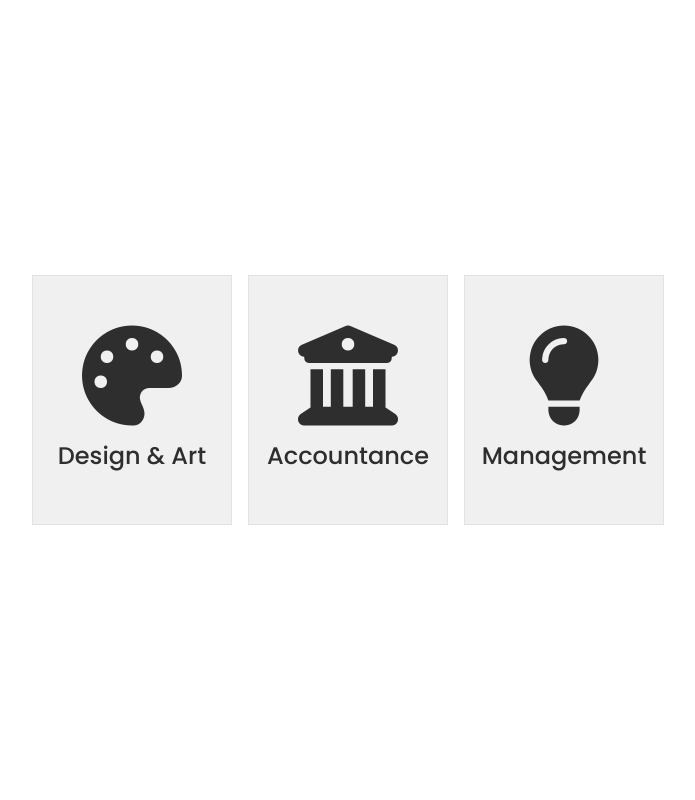
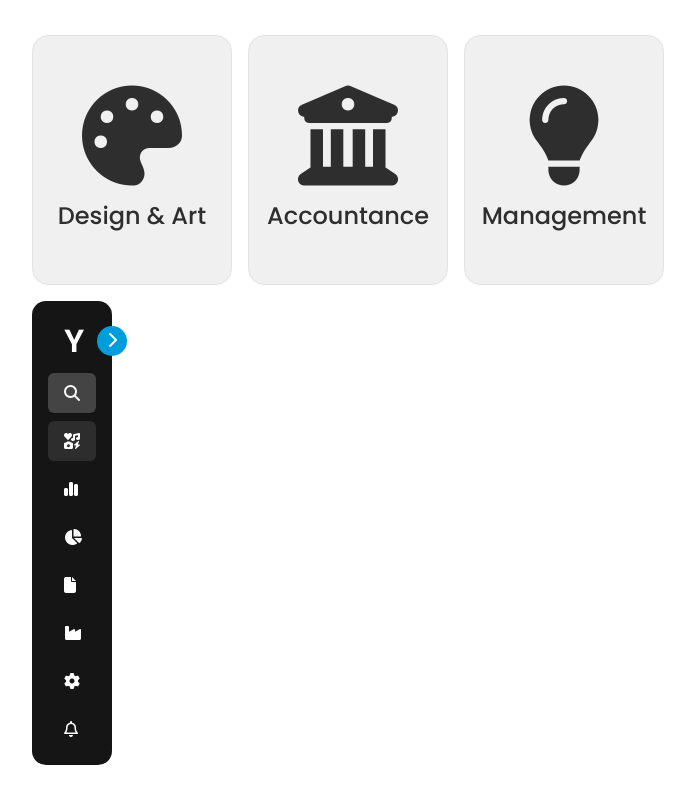
Before and after one commit to yasiralakus/card-animation, a React (Vite) app: page / in a window 1280 px wide. Shown: the whole page, without its empty margins (292-987 px from the left). Built offline with nearby package versions, Linux system fonts and the light colour scheme.

Commit message:
stil 02 eklendi

```diff
--- a/src/App.jsx
+++ b/src/App.jsx
@@ -1,9 +1,15 @@
+import { useState } from "react"
+
 export default function App() {
+
+    const [animation2, setAnimation2] = useState(false);
 
     return (
         <div className="full-page">
 
             <div className="container">
+
+                <div className="animation-01">
 
                         <div className="card">
 
@@ -37,6 +43,55 @@ export default function App() {
 
                 </div>
 
+                <div className="animation-02" style={animation2 === true ? {width: '300px'} : {}}>
+
+                    <button onClick={() => (animation2 === true ? setAnimation2(false) : setAnimation2(true))}>{animation2 === true ? <i class="fa-solid fa-chevron-left"></i> : <i class="fa-solid fa-chevron-right"></i>}</button>
+
+                    <header>
+                        <h1>Y</h1>
+                        <p style={animation2 === true ? {display: 'inline'} : {}}>./yasiralakus</p>
+                    </header>
+
+                    <div className="search-input">
+                        <input type="text" />
+                        <i class="fa-solid fa-magnifying-glass"></i>
+                    </div>
+
+                    <ul>
+                        <li className="animation2-active">
+                            <i class="fa-solid fa-icons"></i>
+                            <a style={animation2 === true ? {opacity: '1'} : {}} href="">Dashboard</a>
+                        </li>
+                        <li>
+                            <i class="fa-solid fa-chart-simple"></i>
+                            <a style={animation2 === true ? {opacity: '1'} : {}} href="">Market Overview</a>
+                        </li>
+                        <li>
+                            <i class="fa-solid fa-chart-pie"></i>
+                            <a style={animation2 === true ? {opacity: '1'} : {}} href="">Analytics</a>
+                        </li>
+                        <li>
+                            <i class="fa-solid fa-file"></i>
+                            <a style={animation2 === true ? {opacity: '1'} : {}} href="">Reports</a>
+                        </li>
+                        <li>
+                            <i class="fa-solid fa-industry"></i>
+                            <a style={animation2 === true ? {opacity: '1'} : {}} href="">Industries</a>
+                        </li>
+                        <li>
+                            <i class="fa-solid fa-gear"></i>
+                            <a style={animation2 === true ? {opacity: '1'} : {}} href="">Settings</a>
+                        </li>
+                        <li>
+                            <i class="fa-regular fa-bell"></i>
+                            <a style={animation2 === true ? {opacity: '1'} : {}} href="">Notifications</a>
+                        </li>
+                    </ul>
+
+                </div>
+
+            </div>
+
         </div>
     )
 }
--- a/src/index.css
+++ b/src/index.css
@@ -49,6 +49,12 @@ p, h1, h2, h3, h4, h5, h6 {
 
 .container {
     display: flex;
+    flex-direction: column;
+    gap: 16px;
+}
+
+.animation-01 {
+    display: flex;
     gap: 16px;
 }
 
@@ -56,6 +62,7 @@ p, h1, h2, h3, h4, h5, h6 {
     background-color: #f0f0f0;
     border: 1px solid #e3e3e3;
     padding: 30px;
+    border-radius: 16px;
     display: flex;
     flex-direction: column;
     height: 250px;
@@ -127,3 +134,103 @@ p, h1, h2, h3, h4, h5, h6 {
 .card2:hover {
     transform: rotateY(180deg)
 }
+
+.animation-02 {
+    background-color: #151516;
+    border-radius: 14px;
+    position: relative;
+    transition: all .3s;
+    width: 80px;
+    display: flex;
+    flex-direction: column;
+    gap: 8px;
+    padding: 16px;
+    > .search-input {
+        display: flex;
+        background-color: #444445;
+        position: relative;
+        padding: 12px 16px;
+        border-radius: 6px;
+
+        > i {
+            color: #f6f6f6;
+        }
+        > input {
+            position: absolute;
+            inset: 0;
+            background-color: transparent;
+            border: none;
+            padding-left: 50px;
+            color: #f6f6f6;
+            outline: none;
+        }
+    }
+    > ul {
+        position: relative;
+        display: flex;
+        flex-direction: column;
+        gap: 8px;
+        > li {
+            display: flex;
+            align-items: center;
+            gap: 16px;
+            padding: 12px 16px;
+            border-radius: 6px;
+            cursor: pointer;
+            > a {
+                color: #f6f6f6;
+                position: absolute;
+                left: 50px;
+                letter-spacing: 1px;
+                opacity: 0;
+                transition: all .5s;
+                text-wrap: nowrap;
+            }
+            > i {
+                color: #fff;
+                width: 20px;
+            }
+        }
+        > li:hover {
+            background-color: #2D2D2E;
+        }
+    }
+    > header {
+        color: #fff;
+        display: flex;
+        align-items: center;
+        gap: 16px;
+        padding: 8px 16px;
+        line-height: 1;
+        > h1 {
+            font-weight: 600;
+        }
+        > p {
+            font-size: 14px;
+            letter-spacing: 2px;
+            display: none;
+            transition: all .3s;
+        }
+    }
+    > button {
+        position: absolute;
+        right: -15px;
+        top: 25px;
+        background-color: transparent;
+        border: none;
+        color: #fff;
+        background-color: #009ddc;
+        width: 30px;
+        height: 30px;
+        border-radius: 50%;
+        cursor: pointer;
+        transition: all .3s;
+    }
+    > button:hover {
+        background-color: #2589bd;
+    }
+}
+
+.animation2-active {
+    background-color: #2D2D2E !important;
+}
```
Lines whose indentation alone changed are shown as unchanged.
